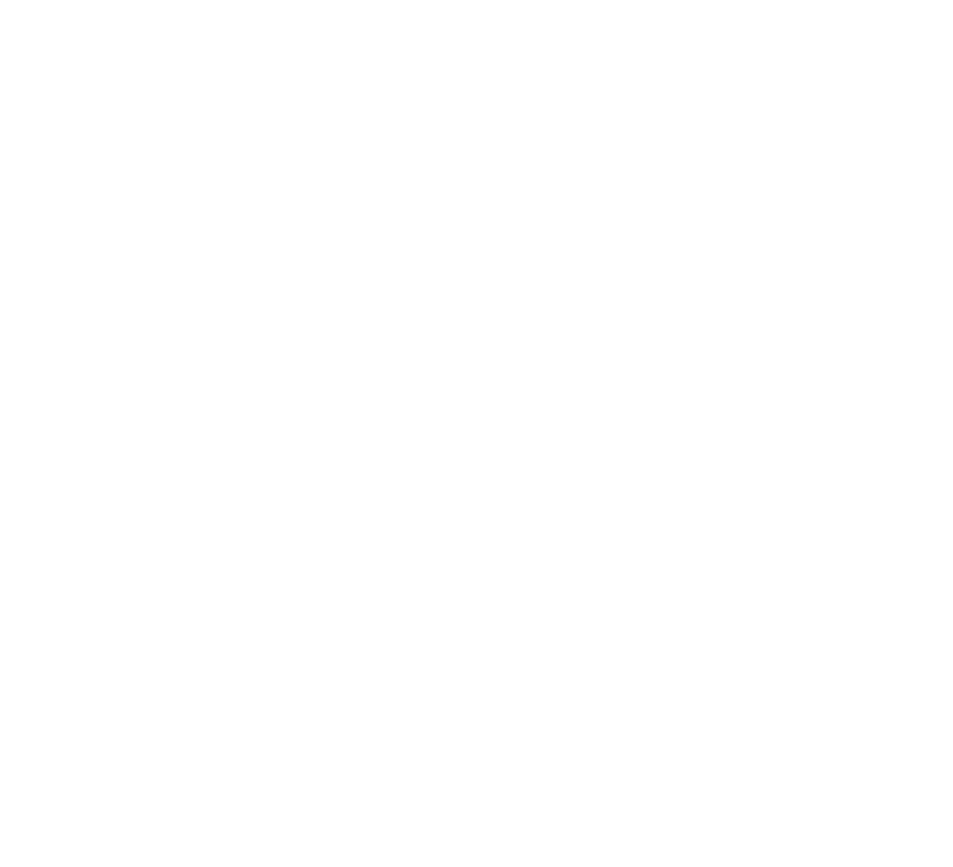
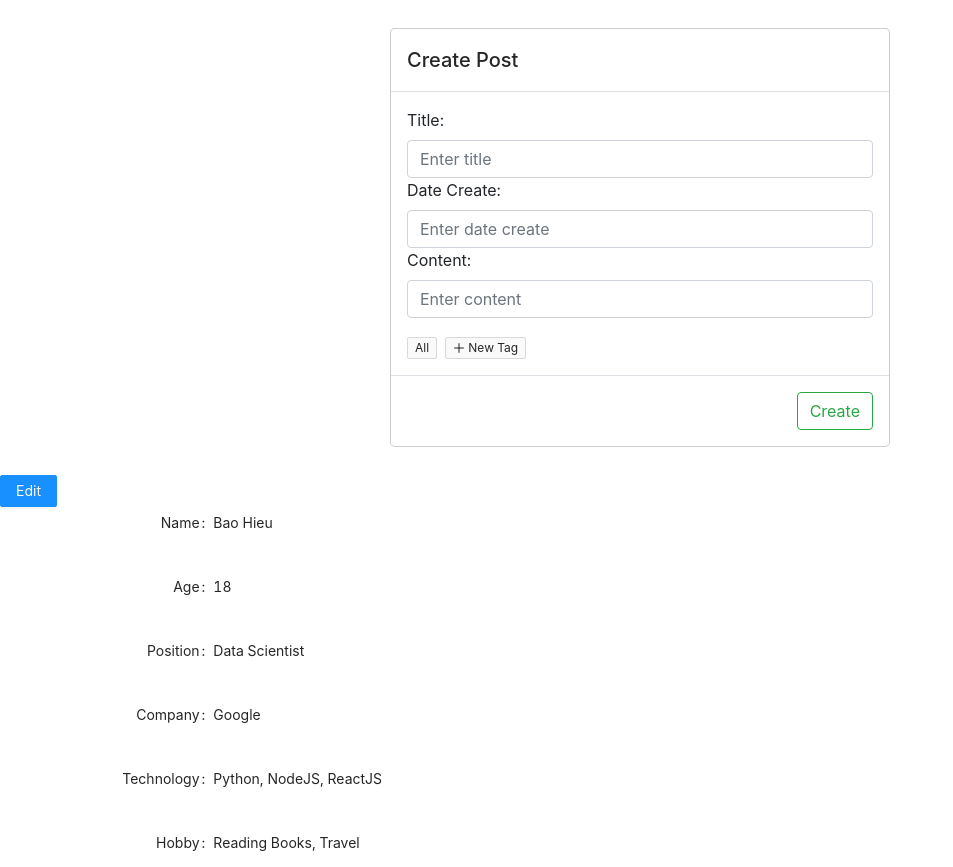
Before and after one commit to nguyennd-0051/itss-group-6-my-blog, a React (Create React App) app: page / in a window 1280 px wide. Shown: the whole page, without its empty margins (0-953 px from the left). Before the commit the page ends 800 px from the top, so only its background shows below. Built offline with nearby package versions, Linux system fonts and the light colour scheme.

Commit message:
intergrate info component

```diff
--- a/src/App.js
+++ b/src/App.js
@@ -2,14 +2,26 @@
 import AddTag from "./components/addTag";
 import FormUpdatePost from "./components/formUpdatePost";
 import FormCreatePost from "./components/formCreatePost";
+import FormUpdateInfo from "./views/FormUpdateInfo"
+import PersonalInfo from "./views/PersonalInfo"
 import "./App.css";
 
 class App extends React.Component {
-  state = {
+  constructor() {
+    super();
+    this.state = {
+      userInfo: {
+        name: "Bao Hieu",
+        age: 18,
+        position: "Data Scientist",
+        company: "Google",
+        technology: "Python, NodeJS, ReactJS",
+        hobby: "Reading Books, Travel"
+      },
       tagList: ["all"],
       isAddTag: false,
       isUpdatePost: false,
-    isCreatePost: false,
+      isCreatePost: true,
       postLists: [
         {
           id: 1,
@@ -31,6 +43,13 @@
         },
       ],
     };
+
+    this.onUpdatePersonalInfo = this.onUpdatePersonalInfo.bind(this);
+  }
+
+  onUpdatePersonalInfo(newInfo) {
+    this.setState({ userInfo: newInfo });
+  }
 
   handleAddTag = (value) => {
     this.state.tagList.push(value);
@@ -147,6 +166,12 @@
         {this.onToggleAddTag()}
         {this.onToggleFormUpdatePost()}
         {this.onToggleFormCreatePost()}
+        <div>
+        <PersonalInfo
+          userInfo={this.state.userInfo}
+          onSubmitUpdate={(values) => this.onUpdatePersonalInfo(values)}
+        />
+      </div>
       </div>
     );
   }
```
Lines whose indentation alone changed are shown as unchanged.
